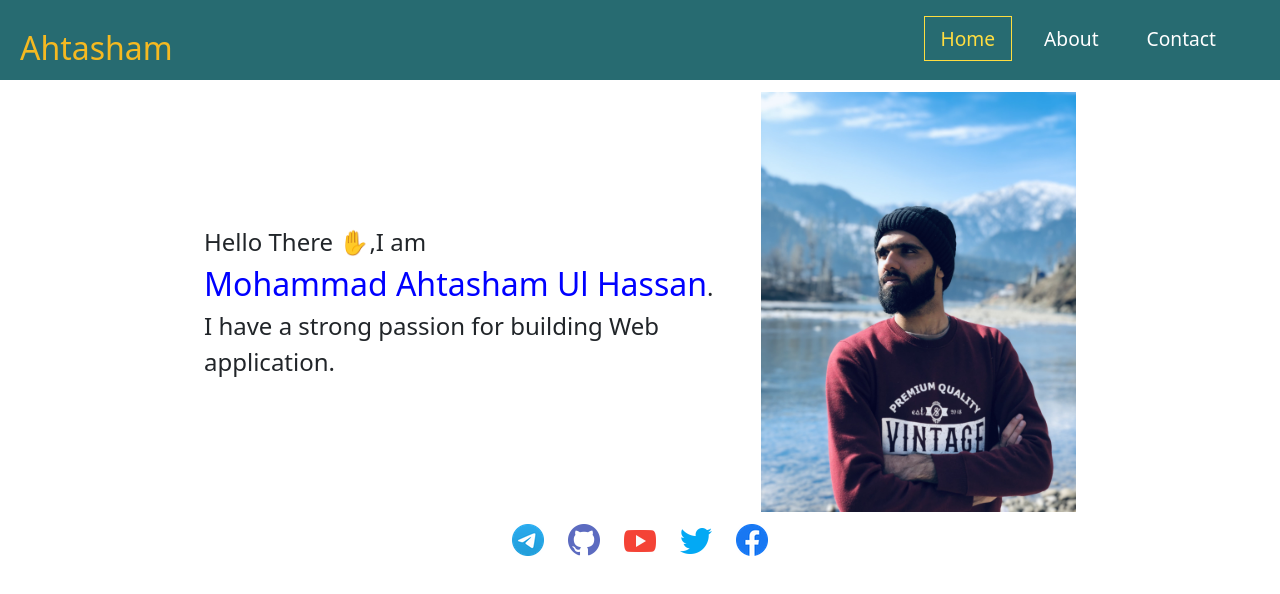
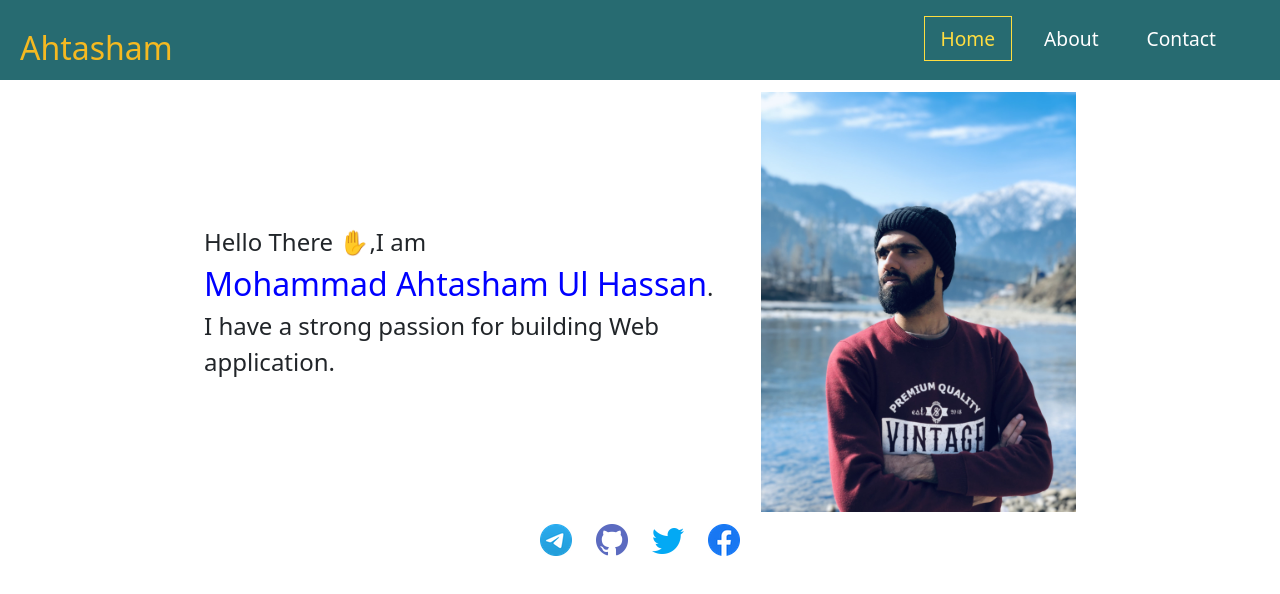
Before and after one commit to aht007/personal-portfolio, a React (Create React App) app: page / in a window 1280 px wide. Shown: the top 594 px of the page. Built offline with nearby package versions, Linux system fonts and the light colour scheme.

Commit message:
fix: fix social links

```diff
--- a/src/components/data/social.js
+++ b/src/components/data/social.js
@@ -2,26 +2,21 @@ export const SocialData=[
     {
         platform:"Telegram",
         icon: require("../../assets/icons/telegram.png"),
-        link:"https://web.telegram.org/k/",
+        link:"https://t.me/aht007",
     },
     {
         platform:"Github",
         icon: require("../../assets/icons/github.png"),
-        link:"https://github.com/ThantZinPhyo-OP",
-    },
-    {
-        platform:"Youtube",
-        icon: require("../../assets/icons/youtube.png"),
-        link:"https://www.youtube.com/channel/UCUTEqqa6arBiK3cwDp_jAGA/featured",
+        link:"https://github.com/aht007",
     },
     {
         platform:"Twitter",
         icon: require("../../assets/icons/twitter.png"),
-        link: "https://twitter.com/ThantZinPhyoBR",
+        link: "https://twitter.com/iht_malik",
     },
     {
         platform:"Facebook",
         icon: require("../../assets/icons/facebook.png"),
-        link:"https://www.facebook.com/thantzin.phyo.18",
+        link:"https://www.facebook.com/mohammad.ahtasham",
     },
 ];
```
